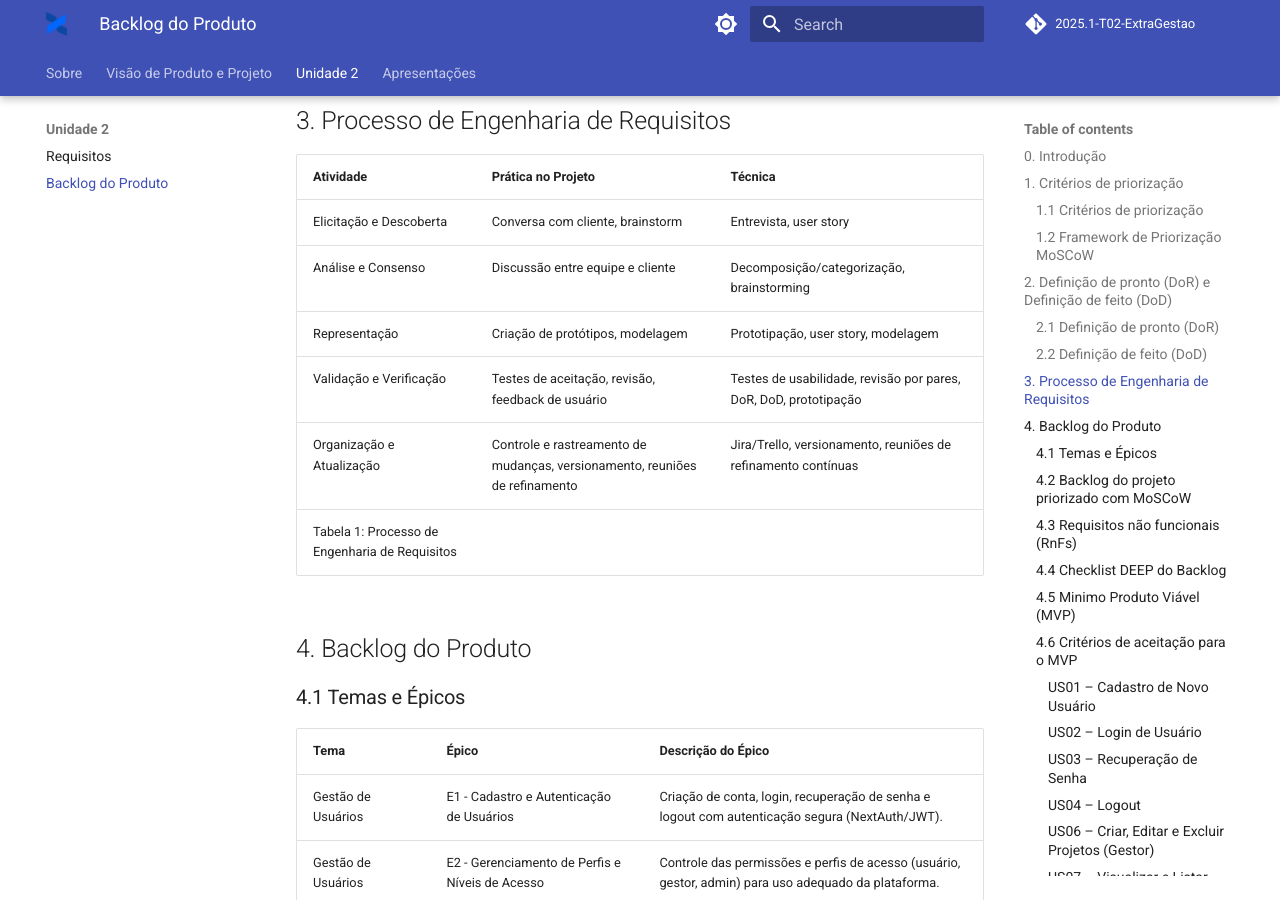
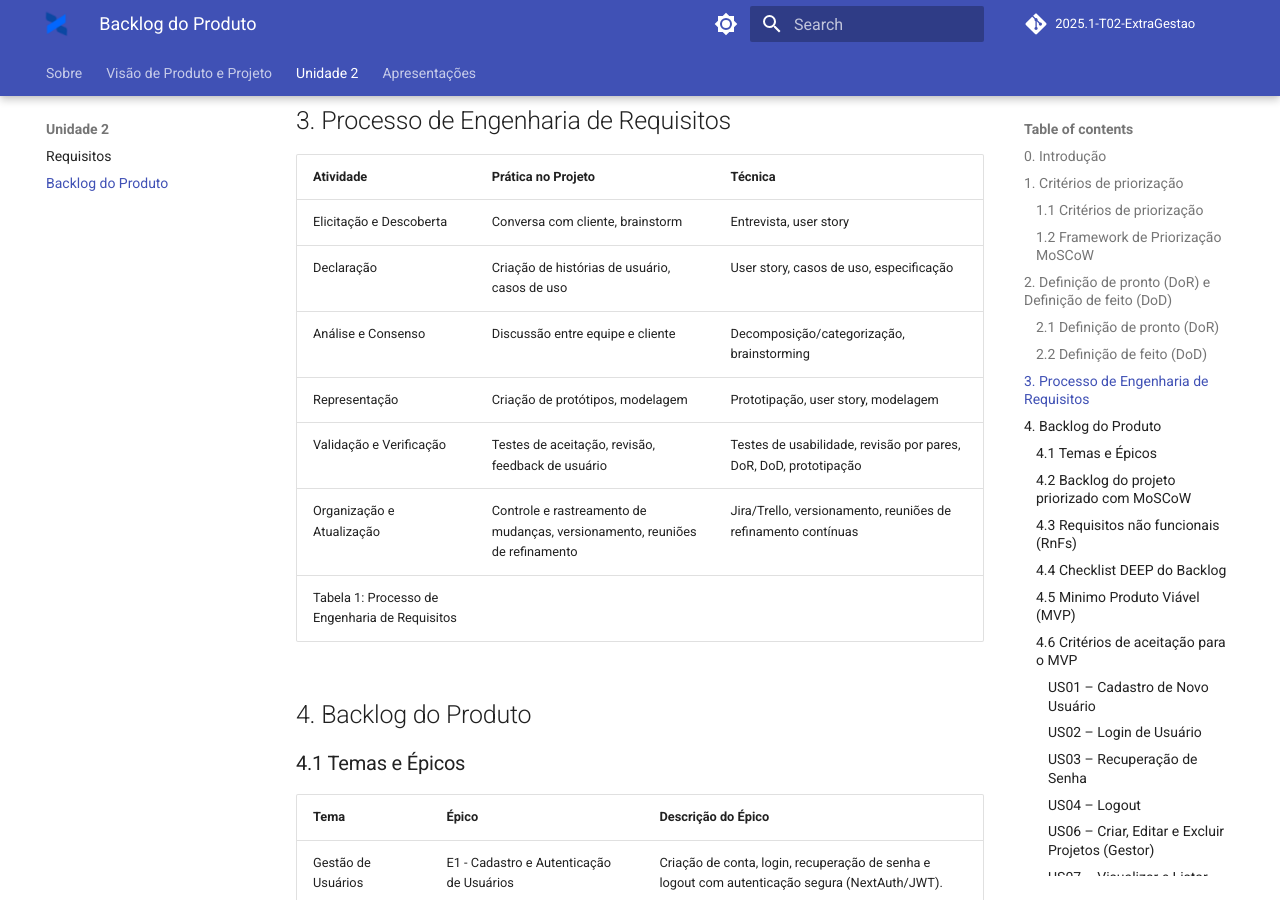
Before and after one commit to mdsreq-fga-unb/2025.1-T02-ExtraGestao, an MkDocs documentation site: the page built from docs/docs/vpp/backlog-do-produto.md, in a window 1280 px wide and 900 px high, scrolled down 1791 px. Built offline with MkDocs 1.6.1 and Material for MkDocs 9.7.7, drawn with Linux system fonts in a browser that asks for light colours; comment, search, counter and statistics services are not loaded.

Commit message:
adicionando linha na tabela de ER

```diff
--- a/docs/docs/vpp/backlog-do-produto.md
+++ b/docs/docs/vpp/backlog-do-produto.md
@@ -47,6 +47,7 @@ Uma funcionalidade ou tarefa é considerada concluída quando atende a todos os
 | Atividade | Prática no Projeto| Técnica |
 | ----- | ----- | ----- |
 | Elicitação e Descoberta | Conversa com cliente, brainstorm | Entrevista, user story |
+| Declaração | Criação de histórias de usuário, casos de uso | User story, casos de uso, especificação |
 | Análise e Consenso | Discussão entre equipe e cliente | Decomposição/categorização, brainstorming |
 | Representação | Criação de protótipos, modelagem | Prototipação, user story, modelagem |
 | Validação e Verificação | Testes de aceitação, revisão, feedback de usuário | Testes de usabilidade, revisão por pares, DoR, DoD, prototipação |
```
